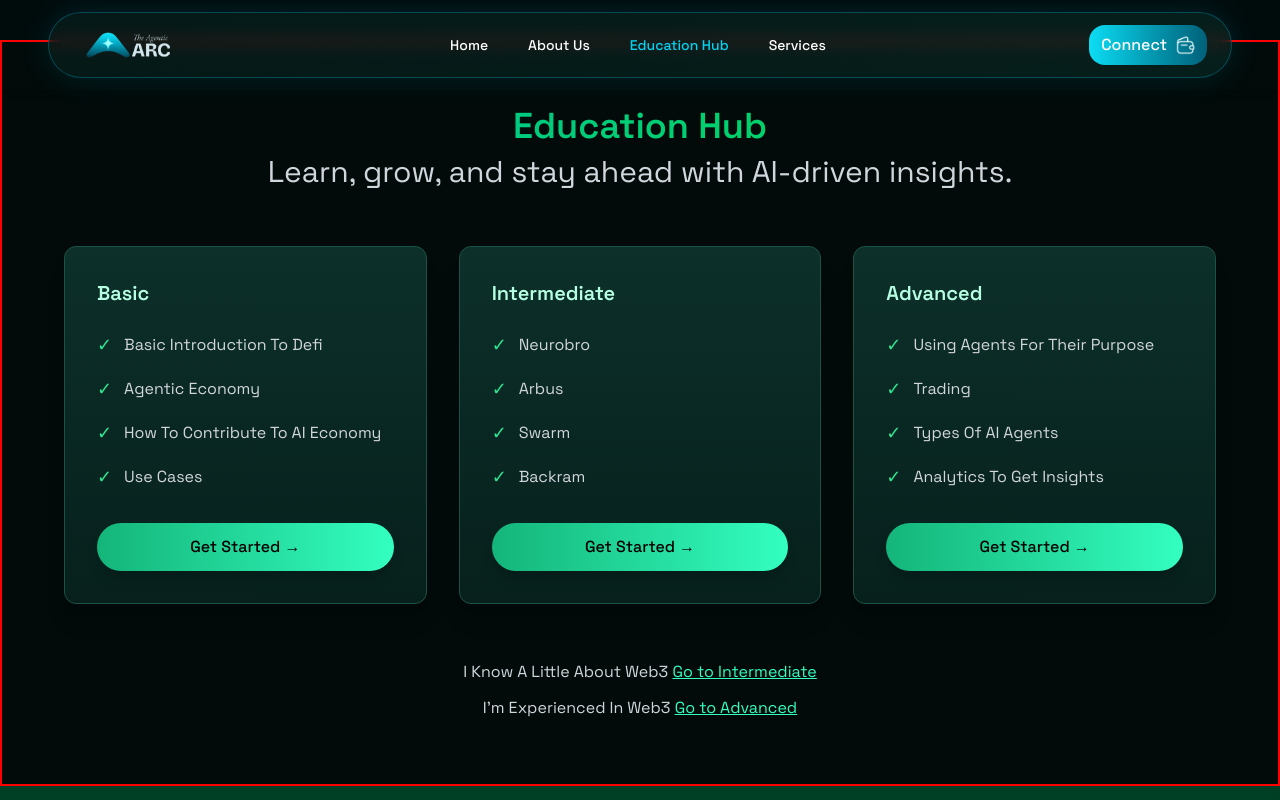
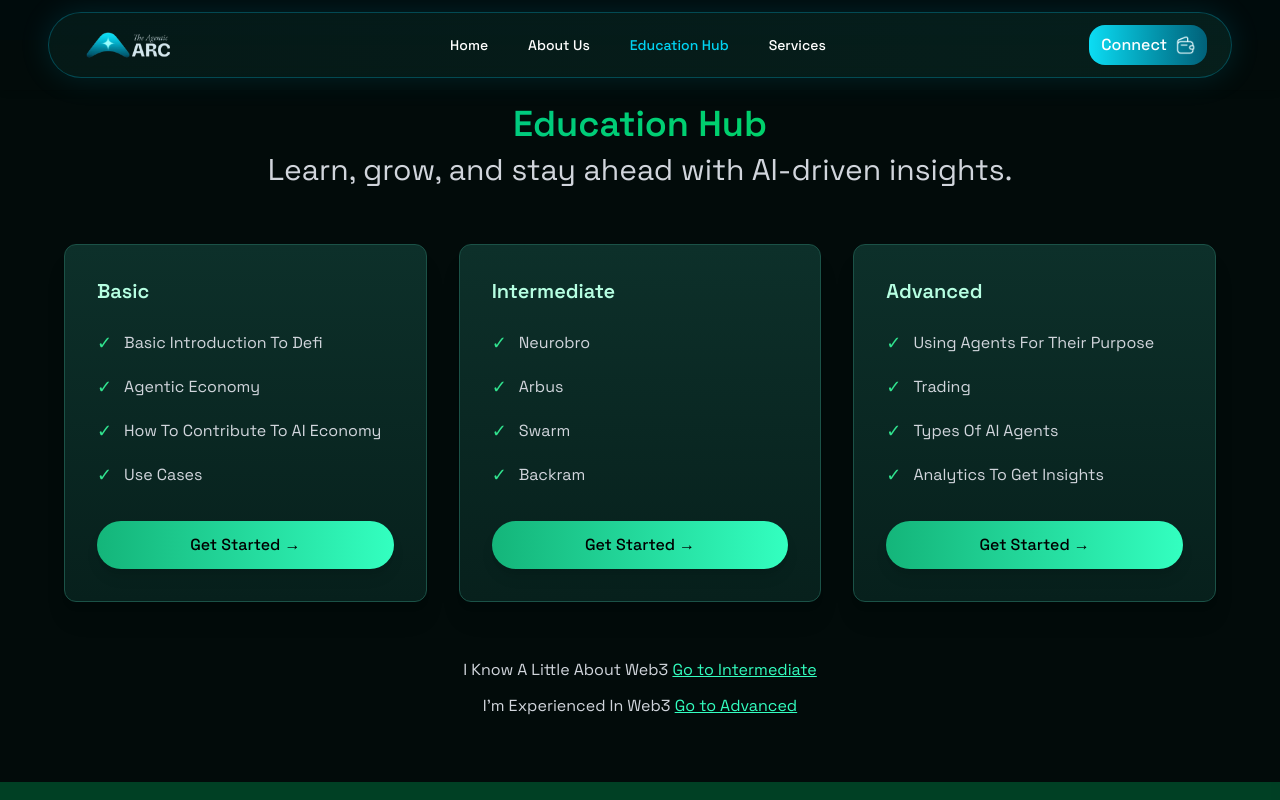
Before and after one commit to G3ntl3/Agentic-Arc, a React (Vite) app: page /education in a window 1280 px wide. Shown: the top 800 px of the page. Built offline with nearby package versions, Linux system fonts and the light colour scheme; no server answers; a web font is replaced by a local one.

Commit message:
removed red border

```diff
--- a/src/pages/Educationhub.jsx
+++ b/src/pages/Educationhub.jsx
@@ -27,7 +27,7 @@ const plans = [
 
 const EducationHub = () => {
   return (
-    <div className="w-full py-16 px-4 md:px-10 bg-[#020b0a] text-white red lg:mt-10">
+    <div className="w-full py-16 px-4 md:px-10 bg-[#020b0a] text-white  lg:mt-10">
       {/* Header */}
       <div className="text-center mb-14 ">
         <h2 className="text-3xl md:text-4xl font-semibold gradient-text">
```
